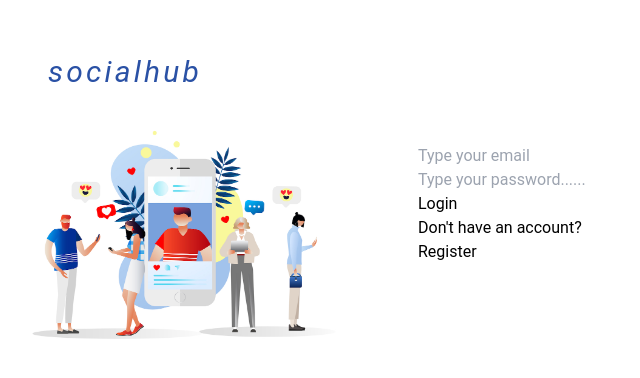
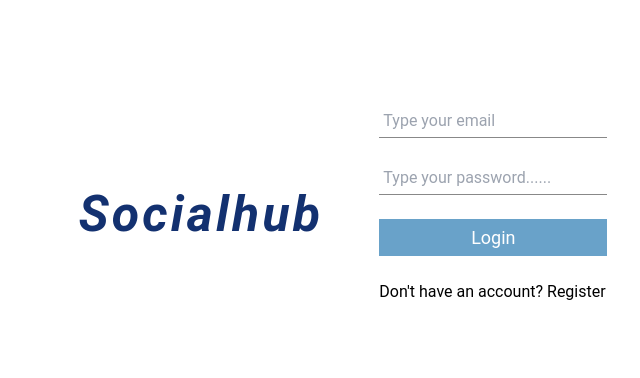
Before and after one commit to rasiyajishar/client-socialhub-app, a React (Create React App) app: page /auth in a window 1280 px wide. Shown: the part 196-574 px from the top of the page, without its empty margins (322-962 px from the left). Built offline with nearby package versions, Linux system fonts and the light colour scheme.

Commit message:
added styles for auth.js,redux folder added

```diff
--- a/src/components/navbar/Navbar.js
+++ b/src/components/navbar/Navbar.js
@@ -20,7 +20,7 @@ const handlelogout =()=>{
   return (
     <div className={classes.container}>
         <div className={classes.container1}>
-            <div className={classes.left}>SocialHub</div>
+            <div className={classes.left}>socialhuB</div>
             <div className={classes.right}>
               <form className={classes.searchform}>
             <input type='text' placeholder='search profile..'/>
--- a/src/components/navbar/navbar.module.css
+++ b/src/components/navbar/navbar.module.css
@@ -9,13 +9,15 @@
     display: flex;
     justify-content: space-between;
     align-items: center;
-    background-color: #070606;
+    background-color: #8bbee0;
 }
 .left{
    text-decoration:none;
    color:whitesmoke;
    font-size: 28px;
-   letter-spacing: 1px;
+   letter-spacing: 4px;
+   font-weight: bold;
+   font-style:italic;
 }
 .searchform{
     display: flex;
@@ -45,7 +47,6 @@ font-size: 20px;
     border-radius: 50%;
     cursor: pointer;
 
-
 }
 .modal{
     position: absolute;
--- a/src/pages/auth/Auth.js
+++ b/src/pages/auth/Auth.js
@@ -36,7 +36,8 @@ const Auth = () => {
       console.log(data.data);
       } else {
         if (email === "" || password === "") {
-          setError("fill all fields");
+          // setError("fill all fields");
+          alert("fill all fields")
           return;
         }
         const body = {email,password}
@@ -53,14 +54,14 @@ const Auth = () => {
     <div className={classes.container}>
       <div className={classes.container1}>
         <div className={classes.left}>
-          <h3>socialhub</h3>
-          <img className={classes.img} src={bg} alt='img not found' />
+          <h3>Socialhub</h3>
+          {/* <img className={classes.img} src={bg} alt='img not found' /> */}
         </div>
         <form onSubmit={handleSubmit} className={classes.right}>
           {isregister && <input type="text" placeholder='Type your username..' onChange={(e) => setUsername(e.target.value)} />}
           <input  type='email' placeholder='Type your email' onChange={(e) => setEmail(e.target.value)} />
           <input type='password' placeholder='Type your password......' onChange={(e) => setPassword(e.target.value)} />
-          <button className='submitbtn'>
+          <button className={classes.submitbtn}>
             {isregister ? "Register" : "Login"}
           </button>
           {isregister ?
--- a/src/pages/auth/auth.module.css
+++ b/src/pages/auth/auth.module.css
@@ -15,12 +15,39 @@
 
 }
 .left > h3{
-    color: rgb(42, 81, 165);
-    font-size: 30px;
+    color: rgb(19, 49, 112);
+    font-size: 50px;
     margin-top:1.25rem;
     letter-spacing:.2rem;
     font-style:oblique;
    margin-left: 50px;
-
+   font-weight:bold;
 
 }
+
+.right{
+    display:flex;
+    flex-direction: column;
+    gap:1.5rem;
+
+}
+.right >input {
+   outline:none;
+   border:none;
+   border-bottom:1px solid #888;
+   padding:.25rem;
+}
+ .right > .submitbtn{
+    background-color:#69a2c9;
+    color: white;
+    outline:none;
+    border : 1px solid transparent;
+    font-size: 18px;
+    padding: 0.25rem;
+    cursor: pointer;
+}
+.right > .submitbtn:hover{
+    background-color:#fff ;
+    color:blue;
+    border:blue;
+}
--- a/src/pages/home/home.module.css
+++ b/src/pages/home/home.module.css
@@ -2,10 +2,12 @@
     height:100%;
     width:100%;
     padding-bottom: 5rem;
+    background-image: url("E:\socialhub\client\src\Images\backgrdimg1.jpg");
 }
 .container1{
     height:100%;
     width:100%;
+
 }
 .main{
    margin-top: 3rem;
@@ -13,4 +15,5 @@
    grid-template-columns: 2fr 3fr 2fr;
    grid-gap: 5rem;
 
+
 }
```
Also changed, not shown: src/redux/autoSlice.js (added), src/redux/store.js (added).
